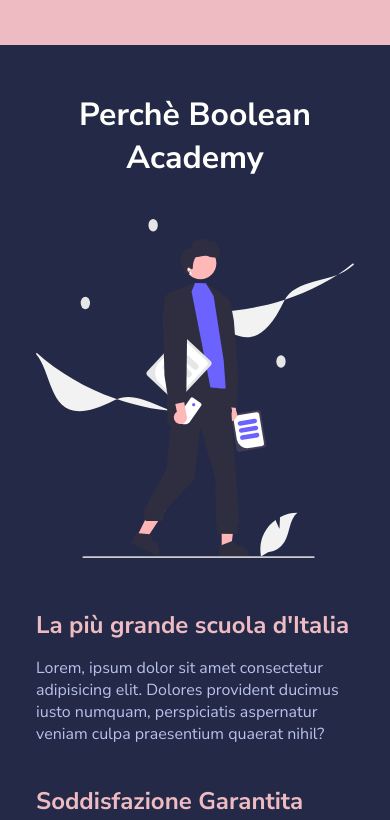
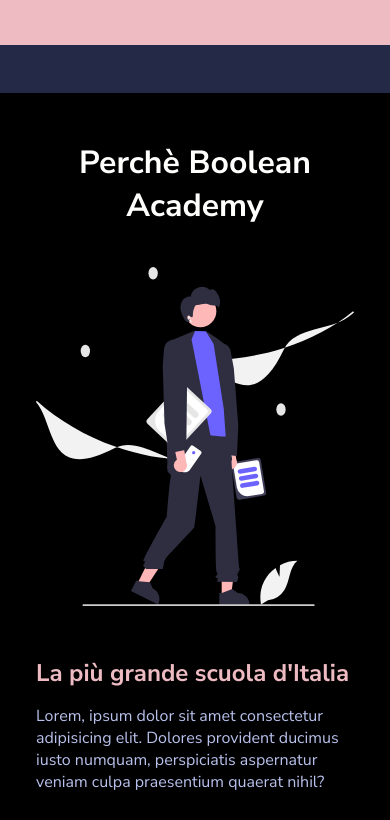
Before and after one commit to TheDusty117/html-css-resp-wannabe, a plain HTML site: page index.html in a window 390 px wide. Shown: the part 2318-3138 px from the top of the page. Drawn offline with Linux system fonts and the light colour scheme.

Commit message:
FEAT responsive padding margin last sect

```diff
--- a/css/app.css
+++ b/css/app.css
@@ -31,4 +31,11 @@ aiutato dal modificare il conatiner qua sopra */
 
   }
 
+  .why-us {
+    background-color: black;
+    padding: 3rem 0;
+    margin-bottom: 0;
+  }
+
+
 }
```
